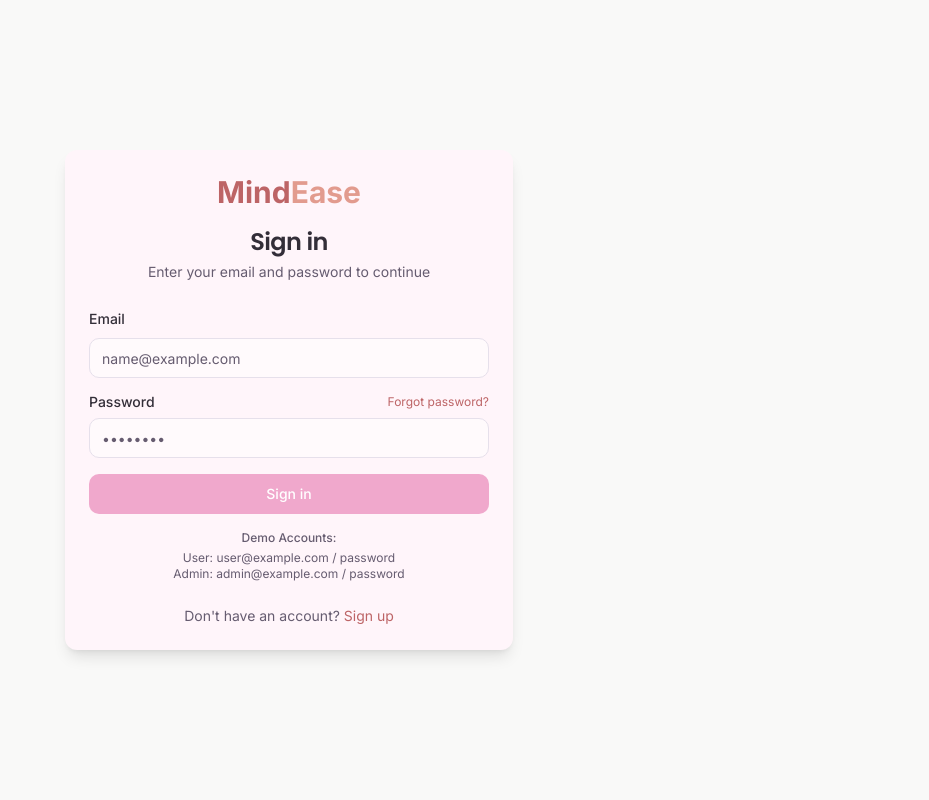
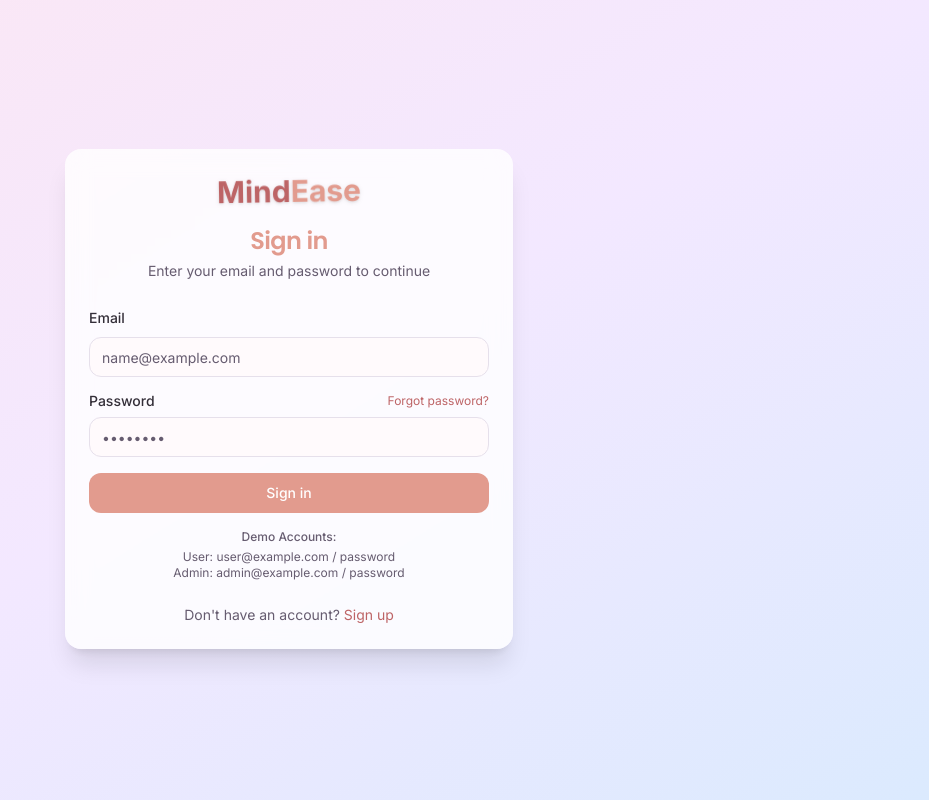
Before and after one commit to DamarisM87/mindease-connect-hub, a React (Vite) app: page /login in a window 1280 px wide. Shown: the whole page, without its empty margins (351-1280 px from the left). Built offline with nearby package versions, Linux system fonts and the light colour scheme.

Commit message:
feat: Refactor Login component for improved styling and error handling

```diff
--- a/src/pages/auth/Login.tsx
+++ b/src/pages/auth/Login.tsx
@@ -1,4 +1,3 @@
-
 import React, { useState } from 'react';
 import { Link, useNavigate, useLocation } from 'react-router-dom';
 import { useAuth } from '@/contexts/AuthContext';
@@ -6,7 +5,14 @@ import { Button } from '@/components/ui/button';
 import { Input } from '@/components/ui/input';
 import { Label } from '@/components/ui/label';
 import { Loader2 } from 'lucide-react';
-import { Card, CardContent, CardDescription, CardFooter, CardHeader, CardTitle } from '@/components/ui/card';
+import {
+  Card,
+  CardContent,
+  CardDescription,
+  CardFooter,
+  CardHeader,
+  CardTitle,
+} from '@/components/ui/card';
 
 const Login = () => {
   const [email, setEmail] = useState('');
@@ -27,7 +33,6 @@ const Login = () => {
 
     try {
       const success = await login(email, password);
-
       if (success) {
         navigate(from, { replace: true });
       } else {
@@ -42,25 +47,26 @@ const Login = () => {
   };
 
   return (
-    <div className="min-h-screen flex items-center justify-center py-12 px-4 sm:px-6 lg:px-8 bg-mindease-light">
+    <div className="min-h-screen flex items-center justify-center py-12 px-4 bg-gradient-to-br from-pink-100 via-purple-100 to-blue-100 animate-fade-in">
       <div className="w-full max-w-md">
-        <Card className="border-0 shadow-lg animate-fade-in">
+        <Card className="border-0 shadow-xl rounded-2xl animate-soft-float bg-white/80 backdrop-blur-md">
           <CardHeader className="space-y-1">
-            <div className="flex justify-center mb-3">
-              <span className="text-3xl font-bold text-mindease-accent">Mind</span>
-              <span className="text-3xl font-bold text-mindease-primary">Ease</span>
+            <div className="flex justify-center mb-3 animate-wiggle">
+              <span className="text-3xl font-extrabold text-mindease-accent drop-shadow">Mind</span>
+              <span className="text-3xl font-extrabold text-mindease-primary drop-shadow">Ease</span>
             </div>
-            <CardTitle className="text-2xl text-center">Sign in</CardTitle>
-            <CardDescription className="text-center">Enter your email and password to continue</CardDescription>
+            <CardTitle className="text-2xl text-center text-mindease-primary">Sign in</CardTitle>
+            <CardDescription className="text-center text-sm text-muted-foreground">
+              Enter your email and password to continue
+            </CardDescription>
           </CardHeader>
           <CardContent>
             <form className="space-y-4" onSubmit={handleLogin}>
               {error && (
-                <div className="p-3 rounded bg-destructive/10 text-destructive text-sm">
+                <div className="p-3 rounded bg-red-100 text-red-700 text-sm shadow-sm animate-pulse">
                   {error}
                 </div>
               )}
-
               <div className="space-y-2">
                 <Label htmlFor="email">Email</Label>
                 <Input
@@ -70,6 +76,7 @@ const Login = () => {
                   value={email}
                   onChange={(e) => setEmail(e.target.value)}
                   required
+                  className="rounded-lg"
                 />
               </div>
 
@@ -90,10 +97,15 @@ const Login = () => {
                   value={password}
                   onChange={(e) => setPassword(e.target.value)}
                   required
+                  className="rounded-lg"
                 />
               </div>
 
-              <Button type="submit" className="w-full" disabled={isLoading}>
+              <Button
+                type="submit"
+                className="w-full bg-mindease-primary hover:bg-mindease-accent text-white rounded-lg"
+                disabled={isLoading}
+              >
                 {isLoading ? (
                   <>
                     <Loader2 className="mr-2 h-4 w-4 animate-spin" />
@@ -104,8 +116,7 @@ const Login = () => {
                 )}
               </Button>
 
-              {/* Demo accounts */}
-              <div className="text-xs text-center text-muted-foreground">
+              <div className="text-xs text-center text-muted-foreground mt-4">
                 <p className="mb-1 font-medium">Demo Accounts:</p>
                 <p>User: user@example.com / password</p>
                 <p>Admin: admin@example.com / password</p>
@@ -114,7 +125,7 @@ const Login = () => {
           </CardContent>
           <CardFooter className="flex justify-center">
             <p className="text-sm text-muted-foreground">
-              Don't have an account?{' '}
+              Don&apos;t have an account?{' '}
               <Link to="/register" className="text-mindease-accent hover:underline">
                 Sign up
               </Link>
```
